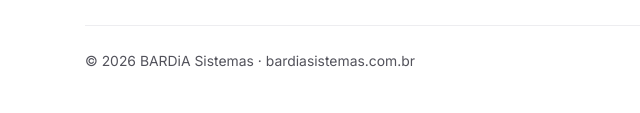
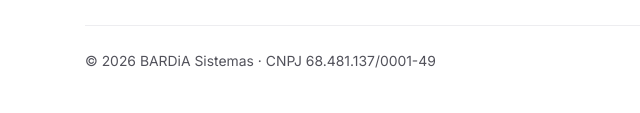
Before and after one commit to matheusdiasbarros/lp-bardia, a plain HTML site: page index.html in a window 1280 px wide. Shown: the part 5199-5312 px from the top of the page, 0-640 px from the left. Drawn offline with Linux system fonts and the light colour scheme.

Commit message:
Adiciona o CNPJ da empresa
Aparece no rodape, ao lado do copyright, e no JSON-LD como taxID. Numero
conferido pelos digitos verificadores.

Registro legal visivel reforca o argumento central da pagina: empresa
constituida, nao prestador informal.

- .nowrap no CSS para o numero nao quebrar ao meio: o Chrome aceita quebra
  de linha depois de "/", o que partiria o CNPJ em telas estreitas
- sai o "bardiasistemas.com.br" da linha do copyright, que era redundante
  com o proprio endereco visitado

```diff
--- a/assets/css/styles.css
+++ b/assets/css/styles.css
@@ -155,6 +155,10 @@ strong{ font-weight:650 }
 .lead{ font-size:clamp(1.02rem,.98rem + .3vw,1.16rem); color:var(--muted); max-width:62ch }
 .muted{ color:var(--muted) }
 .center{ text-align:center; margin-inline:auto }
+
+/* Evita que numeros formatados (CNPJ, telefone) quebrem no meio. O Chrome
+   aceita quebrar linha depois de "/", o que partiria o CNPJ ao meio. */
+.nowrap{ white-space:nowrap }
 
 .visually-hidden{
   position:absolute; width:1px; height:1px; margin:-1px; padding:0;
--- a/index.html
+++ b/index.html
@@ -584,7 +584,7 @@
     </div>
 
     <div class="footer-bottom">
-      <p>© <span id="ano">2026</span> BARDiA Sistemas · bardiasistemas.com.br</p>
+      <p>© <span id="ano">2026</span> BARDiA Sistemas · CNPJ <span class="nowrap">68.481.137/0001-49</span></p>
       <p>Feito em Goiânia.</p>
     </div>
 
@@ -606,6 +606,7 @@
   "image": "https://bardiasistemas.com.br/assets/img/og-image.jpg",
   "email": "contato@bardiasistemas.com.br",
   "telephone": "+5562936181619",
+  "taxID": "68.481.137/0001-49",
   "description": "Empresa de software de Goiânia-GO. Desenvolve sistemas web sob medida para gestão de negócios e mantém produtos próprios (SaaS), como o PerfilVivo.",
   "areaServed": { "@type": "Country", "name": "Brasil" },
   "address": {
```
